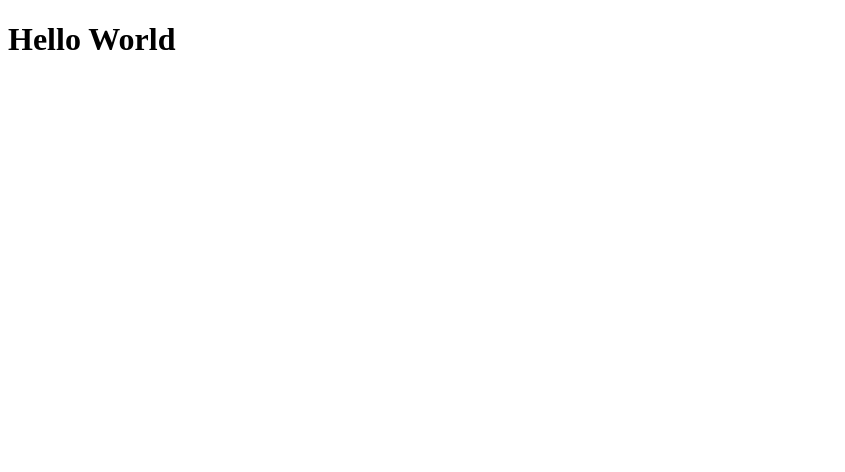
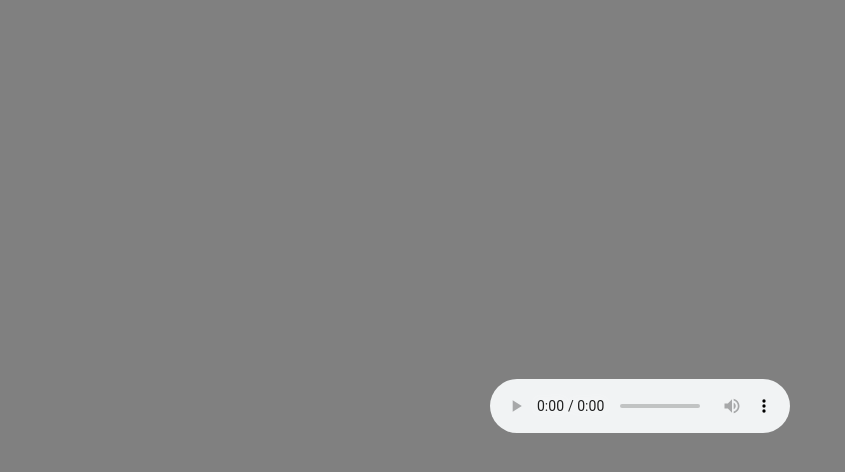
Before and after one commit to aubreynicoll/coffeemood, a React app in the folder client/: page / in a window 1280 px wide. Shown: the top 472 px of the page, without its empty margins (0-845 px from the left). Built offline with nearby package versions, Linux system fonts and the light colour scheme; the HTML template or start-up script is replaced by a standard one.

Commit message:
add basic audio player as placeholder

```diff
--- a/client/package.json
+++ b/client/package.json
@@ -25,6 +25,7 @@
     "@babel/preset-react": "^7.12.13",
     "babel-loader": "^8.2.2",
     "css-loader": "^5.1.0",
+    "file-loader": "^6.2.0",
     "style-loader": "^2.0.0",
     "webpack": "^5.24.2",
     "webpack-cli": "^4.5.0",
--- a/client/src/App.js
+++ b/client/src/App.js
@@ -2,7 +2,15 @@ import React from 'react'
 
 const App = () => {
   return (
-    <h1>Hello World</h1>
+    <div className="App-root">
+      <div className="App-audio-container">
+        <audio controls>
+          <source src="./audio_sample.mp3" type="audio/mpeg" />
+          <track kind="captions" />
+        </audio>
+
+      </div>
+    </div>
   )
 }
 
--- /dev/null
+++ b/client/src/index.css
@@ -0,0 +1,10 @@
+body {
+  background-color: gray;
+}
+
+.App-root {
+  min-height: 100vh;
+  display: flex;
+  justify-content: center;
+  align-items: center;
+}
--- a/client/src/index.js
+++ b/client/src/index.js
@@ -1,5 +1,6 @@
 import React from 'react'
 import ReactDOM from 'react-dom'
 import App from './App'
+import './index.css'
 
 ReactDOM.render(<App />, document.getElementById('root'))
--- a/client/webpack.config.js
+++ b/client/webpack.config.js
@@ -23,7 +23,7 @@ module.exports = {
       },
       {
         test: /\.css$/,
-        use: ['css-loader', 'style-loader'],
+        use: ['style-loader', 'css-loader'],
       },
     ],
   },
```
Also changed, not shown: 2 other files (tests, documents, lock files or other folders).
